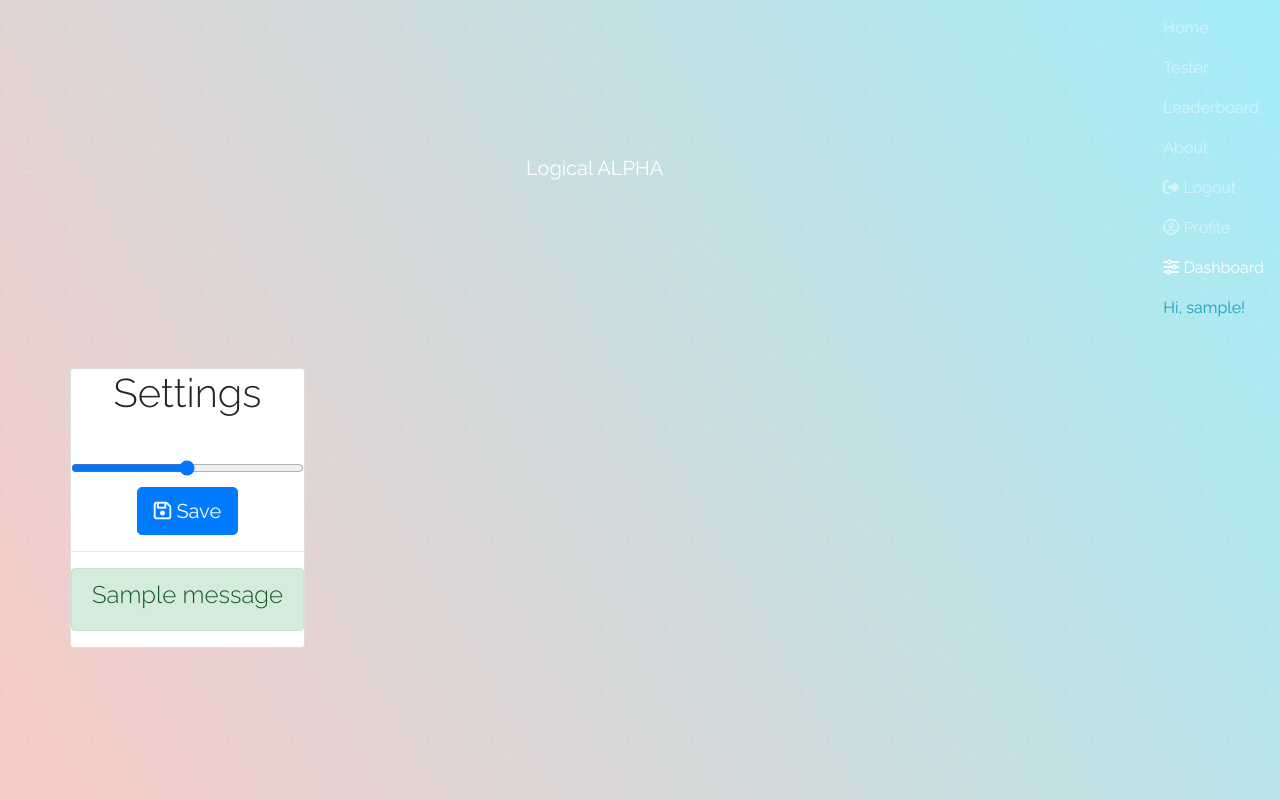
After one commit to sandspider2234/Logic_Trainer, a Flask app: page /dashboard in a window 1280 px wide, after a click that opens the changed part. The commit adds this page. Run offline with Flask 2, Linux system fonts and the light colour scheme; a user stored in the database is signed in; tables that the repository leaves empty or names only in its code hold one stand-in row (values such as "Sample post"); one stand-in notice (Sample message) is shown; data that the repository does not hold is empty; some libraries are stand-ins or nearby versions.

Commit message:
Added basic account dashboard.

```diff
--- a/forms.py
+++ b/forms.py
@@ -1,28 +1,38 @@
 import flask_wtf
-from wtforms import StringField, PasswordField, BooleanField, SubmitField, RadioField, HiddenField
-from wtforms import validators
+import wtforms
+
+
+class IntegerRangeField(wtforms.IntegerField):
+    widget = wtforms.widgets.Input(input_type="range")
+
+
+class DifficultyForm(flask_wtf.FlaskForm):
+    difficulty = IntegerRangeField('difficulty')
 
 
 class TrueOrFalseForm(flask_wtf.FlaskForm):
-    choice = RadioField(choices=[('True', 'TRUE'), ('False', 'FALSE')], validators=[validators.InputRequired()])
-    hidden = HiddenField()
+    choice = wtforms.RadioField(choices=[('True', 'TRUE'), ('False', 'FALSE')],
+                                validators=[wtforms.validators.InputRequired()])
+    hidden = wtforms.HiddenField()
 
 
 class StatementForm(flask_wtf.FlaskForm):
-    statement = StringField('statement', validators=[validators.InputRequired(), validators.Regexp("""[^\";']""")])
+    statement = wtforms.StringField('statement', validators=[wtforms.validators.InputRequired(),
+                                                             wtforms.validators.Regexp("""[^\";']""")])
 
 
 class SignupForm(flask_wtf.FlaskForm):
-    email = StringField('email', validators=[validators.InputRequired(), validators.Email()])
-    username = StringField('username', validators=[validators.InputRequired()])
-    password = PasswordField('password', validators=[validators.InputRequired(),
-                                                     validators.EqualTo('verify', message='Passwords must match.')])
-    verify = PasswordField('verify', validators=[validators.InputRequired()])
-    register = SubmitField('Register')
+    email = wtforms.StringField('email', validators=[wtforms.validators.InputRequired(), wtforms.validators.Email()])
+    username = wtforms.StringField('username', validators=[wtforms.validators.InputRequired()])
+    password = wtforms.PasswordField('password', validators=[wtforms.validators.InputRequired(),
+                                                             wtforms.validators.EqualTo('verify',
+                                                                                        message='Passwords must match.')])
+    verify = wtforms.PasswordField('verify', validators=[wtforms.validators.InputRequired()])
+    register = wtforms.SubmitField('Register')
 
 
 class LoginForm(flask_wtf.FlaskForm):
-    username = StringField('username', validators=[validators.InputRequired()])
-    password = PasswordField('password', validators=[validators.InputRequired()])
-    remember_me = BooleanField('remember_me')
-    login = SubmitField('Log in')
+    username = wtforms.StringField('username', validators=[wtforms.validators.InputRequired()])
+    password = wtforms.PasswordField('password', validators=[wtforms.validators.InputRequired()])
+    remember_me = wtforms.BooleanField('remember_me')
+    login = wtforms.SubmitField('Log in')
--- a/routes.py
+++ b/routes.py
@@ -119,7 +119,7 @@ def login():
                     flask.flash('Username or email already exist!', 'error')
                     return flask.redirect('/login')
             with connection.cursor() as cursor:
-                sql = "INSERT INTO users (username, email, password, score) VALUES (%s, %s, SHA1(%s), 0)"
+                sql = "INSERT INTO users (username, email, password) VALUES (%s, %s, SHA1(%s))"
                 cursor.execute(sql, (signup_form.username.data, signup_form.email.data, signup_form.password.data))
                 connection.commit()
         with db.create_connection() as connection, connection.cursor() as cursor:
@@ -181,6 +181,19 @@ def leaderboard():
     return flask.render_template('leaderboard.html', user_dict=user_dict)
 
 
+@app.route('/dashboard')
+@flask_login.login_required
+def dashboard():
+    form = forms.DifficultyForm()
+    if form.validate_on_submit():
+        with db.create_connection() as connection, connection.cursor() as cursor:
+            sql = "UPDATE users SET difficulty = %s WHERE id = %s"
+            cursor.execute(sql, (form.difficulty.data, flask_login.current_user.primary_id))
+            flask.flash("Difficulty updated! Good luck!", 'success')
+            return flask.redirect('/')
+    return flask.render_template('dashboard.html', form=form)
+
+
 @app.route('/logout')
 @flask_login.login_required
 def logout():
--- /dev/null
+++ b/templates/dashboard.html
@@ -0,0 +1,37 @@
+{% extends "layout.html" %}
+{% set active_page = 'Dashboard' %}
+
+{% block content %}
+<h1>Settings</h1><br>
+<form autocomplete="off" action="" method="post">
+    {{ form.difficulty(class_="form-control", min="1", max="5", step="1") }}
+	<div style="text-align: center">
+		<div style="display: inline-block">
+			<button type="submit" class="btn btn-primary btn-lg">
+				<i class="fa fa-save" aria-hidden="true"></i> Save
+			</button>
+		</div>
+	</div>
+</form>
+{% with messages = get_flashed_messages(with_categories=true) %}
+	{% if messages %}
+		<hr>
+		{% for category, message in messages %}
+			{% if category == "error" %}
+				<div class="alert alert-danger" role="alert">
+					<h4 class="text-xs-center">{{ message }}</h4>
+				</div>
+			{% elif category == "success" %}
+				<div class="alert alert-success" role="alert">
+					<h4 class="text-xs-center">{{ message }}</h4>
+				</div>
+			{% else %}
+				<div class="alert alert-info" role="alert">
+					<h4 class="text-xs-center">{{ message }}</h4>
+				</div>
+			{% endif %}
+		{% endfor %}
+	{% endif %}
+{% endwith %}
+{% block body %}{% endblock %}
+{% endblock %}
--- a/templates/layout.html
+++ b/templates/layout.html
@@ -15,6 +15,9 @@
 		</li>
 		<li class="nav-item float-xs-right{% if active_page == 'Profile' %} active{% endif %}">
 			<a class="nav-link" href="{{ url_for('profile', name=current_user.username) }}"><i class="fa fa-user-circle-o" aria-hidden="true"></i> Profile{% if active_page == 'Profile' %}<span class="sr-only"> (current)</span>{% endif %}</a>
+		</li>
+		<li class="nav-item float-xs-right{% if active_page == 'Dashboard' %} active{% endif %}">
+			<a class="nav-link" href="{{ url_for('dashboard', name=current_user.username) }}"><i class="fa fa-sliders" aria-hidden="true"></i> Dashboard{% if active_page == 'Dashboard' %}<span class="sr-only"> (current)</span>{% endif %}</a>
 		</li>
 		<span class="navbar-text float-xs-right text-info">
 			Hi, {{ current_user.username }}!
```
